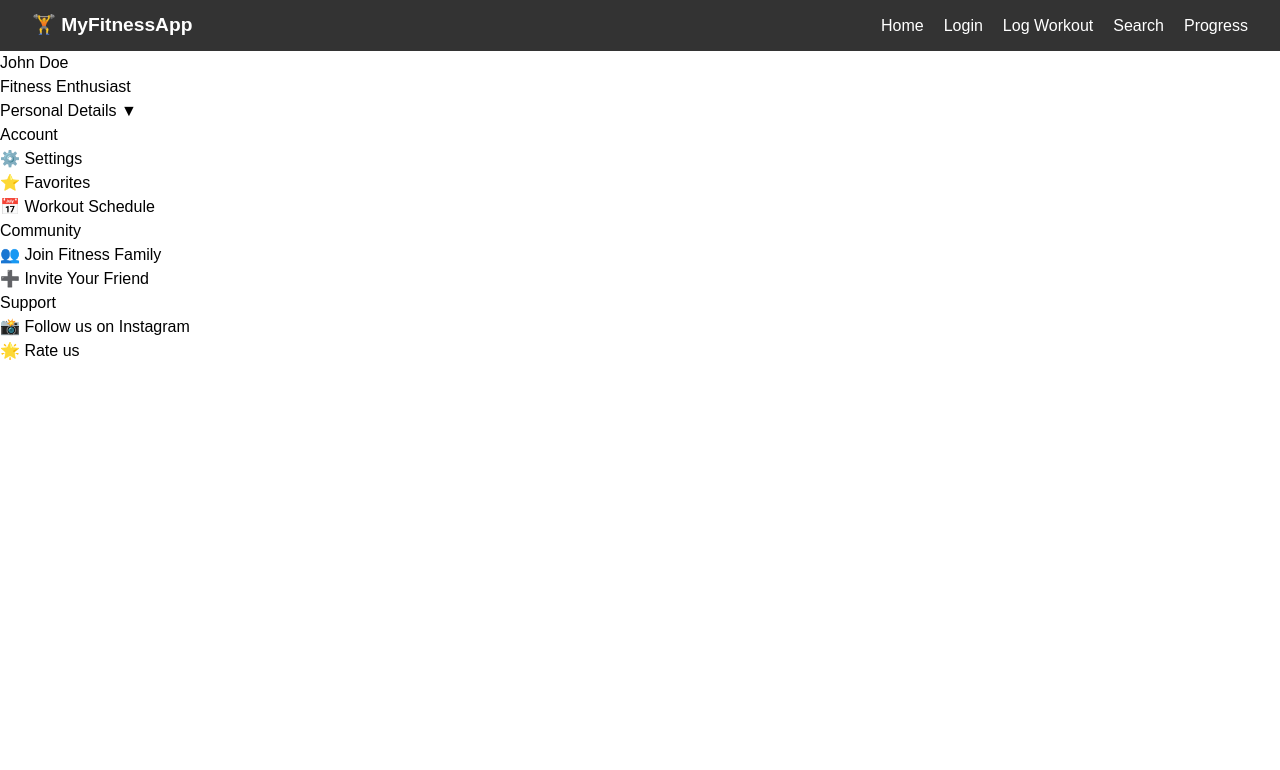
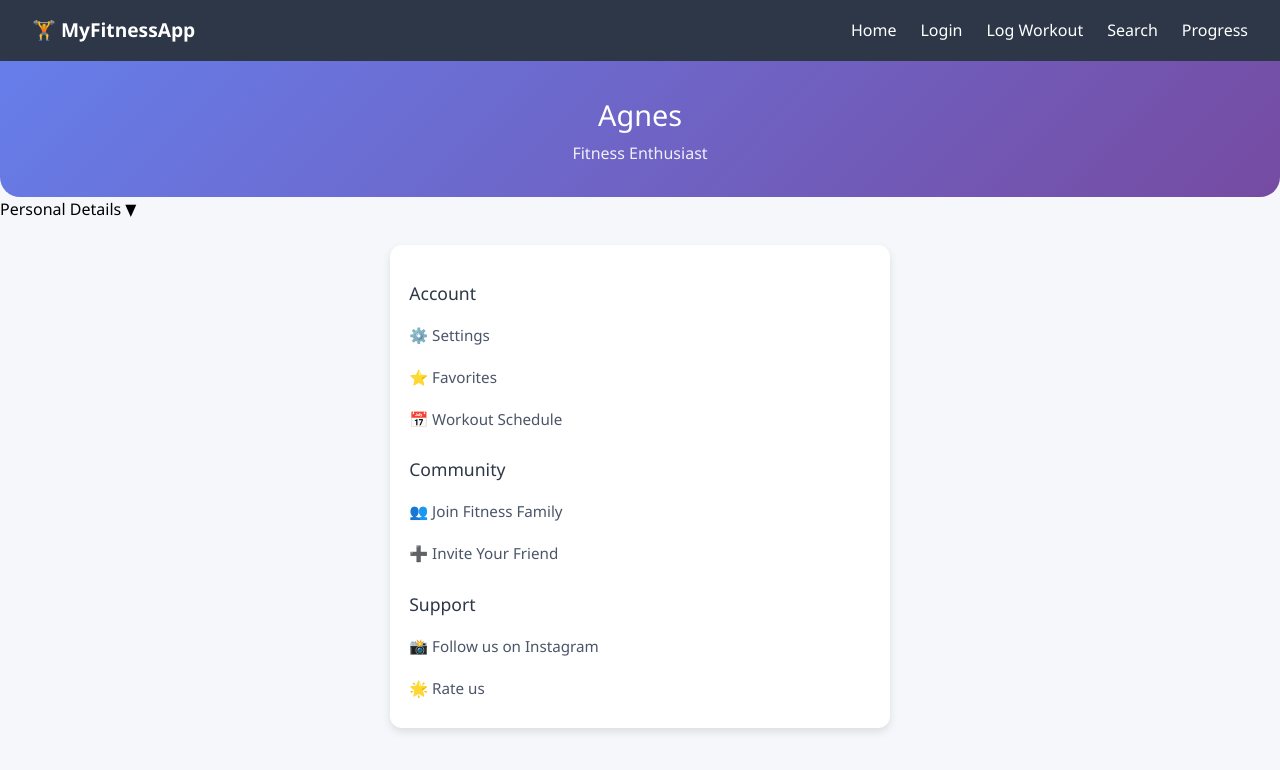
Before and after one commit to Fionasyona/FE_Fitness-Buddy, a React (Vite) app in the folder Fitness-Buddy/: page /ProfilePage in a window 1280 px wide. Shown: the top 770 px of the page. Built offline with nearby package versions, Linux system fonts and the light colour scheme.

Commit message:
all files on profilepage complete

```diff
--- a/Fitness-Buddy/src/pages/ProfilePage.jsx
+++ b/Fitness-Buddy/src/pages/ProfilePage.jsx
@@ -52,7 +52,7 @@ function ProfilePage() {
 
       {/* ✅ Profile Section */}
       <div className="profile-header">
-        <h2>John Doe</h2>
+        <h2>Agnes</h2>
         <p>Fitness Enthusiast</p>
       </div>
 
--- a/Fitness-Buddy/src/styles/ProfilePage.css
+++ b/Fitness-Buddy/src/styles/ProfilePage.css
@@ -0,0 +1,189 @@
+/* General Profile Page */
+.profile-page {
+  font-family: "Segoe UI", Tahoma, Geneva, Verdana, sans-serif;
+  background: #f5f7fa;
+  min-height: 100vh;
+  padding: 0;
+  margin: 0;
+}
+
+/* Navbar */
+.navbar {
+  display: flex;
+  justify-content: space-between;
+  align-items: center;
+  background: #2d3748;
+  padding: 1rem 2rem;
+  color: white;
+  position: sticky;
+  top: 0;
+  z-index: 1000;
+}
+
+.logo {
+  font-size: 1.2rem;
+  font-weight: bold;
+}
+
+.menu-icon {
+  display: none;
+  font-size: 1.5rem;
+  cursor: pointer;
+}
+
+.nav-links {
+  display: flex;
+  list-style: none;
+  gap: 1.5rem;
+}
+
+.nav-links li a {
+  text-decoration: none;
+  color: white;
+  font-weight: 500;
+}
+
+.nav-links li a:hover {
+  color: #48bb78;
+}
+
+/* Mobile Menu */
+@media (max-width: 768px) {
+  .menu-icon {
+    display: block;
+  }
+
+  .nav-links {
+    display: none;
+    flex-direction: column;
+    background: #2d3748;
+    position: absolute;
+    top: 60px;
+    right: 20px;
+    width: 200px;
+    border-radius: 10px;
+    padding: 1rem;
+  }
+
+  .nav-links.active {
+    display: flex;
+  }
+
+  .nav-links li {
+    padding: 10px 0;
+  }
+}
+
+/* Profile Header */
+.profile-header {
+  text-align: center;
+  padding: 2rem 1rem;
+  background: linear-gradient(135deg, #667eea, #764ba2);
+  color: white;
+  border-bottom-left-radius: 20px;
+  border-bottom-right-radius: 20px;
+}
+
+.profile-header h2 {
+  font-size: 1.8rem;
+  margin-bottom: 0.3rem;
+}
+
+.profile-header p {
+  font-size: 1rem;
+  opacity: 0.9;
+}
+
+/* Personal Details Section (Hidden/Collapsible) */
+.personal-details {
+  margin: 1.5rem auto;
+  padding: 1.2rem;
+  width: 90%;
+  max-width: 500px;
+  background: white;
+  border-radius: 12px;
+  box-shadow: 0 4px 8px rgba(0, 0, 0, 0.1);
+}
+
+.personal-details h3 {
+  font-size: 1.2rem;
+  color: #2d3748;
+  margin-bottom: 1rem;
+  cursor: pointer; /* Looks clickable */
+}
+
+.personal-details form {
+  display: none; /* Initially hidden */
+  flex-direction: column;
+  gap: 1rem;
+}
+
+.personal-details.active form {
+  display: flex; /* Show when active */
+}
+
+.personal-details label {
+  display: flex;
+  flex-direction: column;
+  font-size: 0.9rem;
+  font-weight: 500;
+  color: #4a5568;
+}
+
+.personal-details input {
+  padding: 0.5rem;
+  margin-top: 5px;
+  border: 1px solid #cbd5e0;
+  border-radius: 8px;
+  font-size: 0.9rem;
+}
+
+.save-btn {
+  margin-top: 1rem;
+  padding: 0.7rem;
+  border: none;
+  border-radius: 8px;
+  background: #48bb78;
+  color: white;
+  font-weight: bold;
+  cursor: pointer;
+  transition: background 0.3s;
+}
+
+.save-btn:hover {
+  background: #38a169;
+}
+
+/* Profile Options */
+.profile-options {
+  margin: 1.5rem auto;
+  padding: 1.2rem;
+  width: 90%;
+  max-width: 500px;
+  background: white;
+  border-radius: 12px;
+  box-shadow: 0 4px 8px rgba(0, 0, 0, 0.1);
+}
+
+.profile-options h3 {
+  font-size: 1.1rem;
+  margin: 1rem 0 0.5rem;
+  color: #2d3748;
+}
+
+.profile-options ul {
+  list-style: none;
+  padding: 0;
+}
+
+.profile-options li {
+  padding: 0.6rem 0;
+  font-size: 0.95rem;
+  color: #4a5568;
+  cursor: pointer;
+  transition: color 0.3s;
+}
+
+.profile-options li:hover {
+  color: #48bb78;
+}
```
